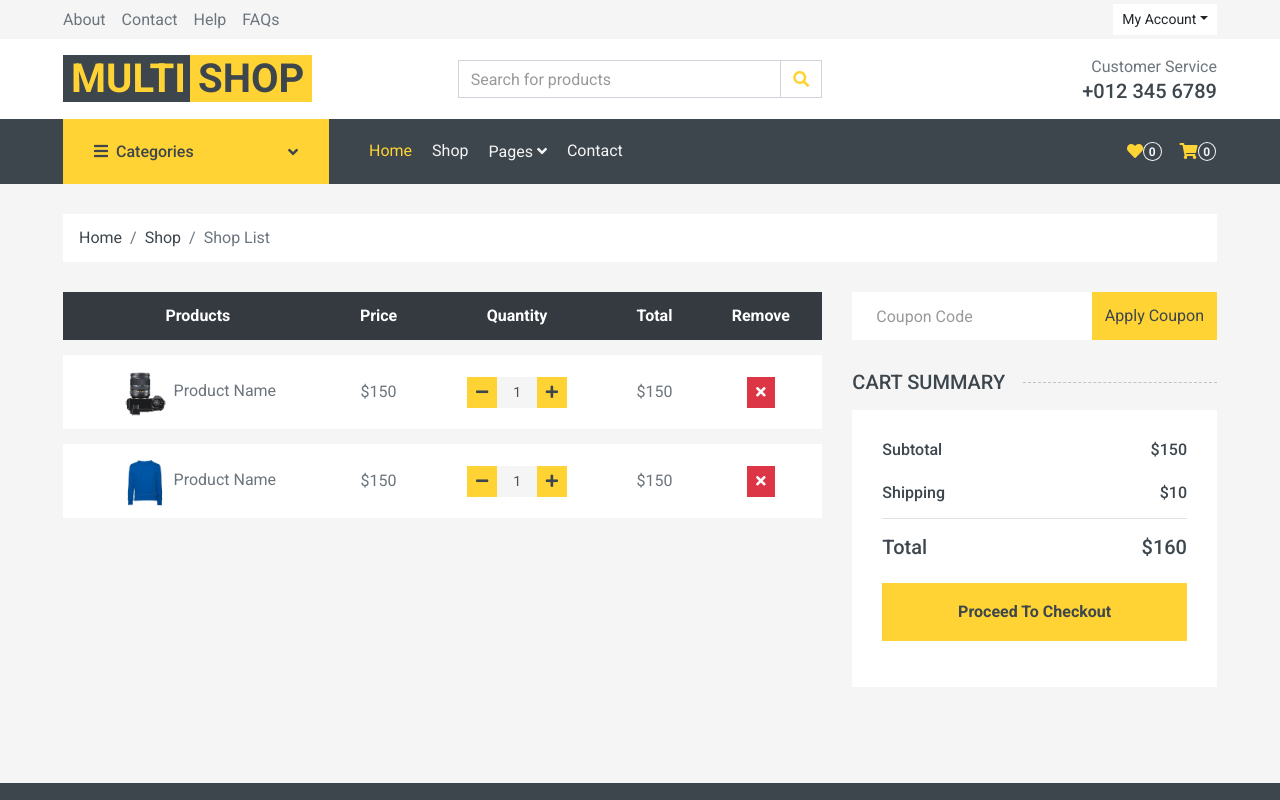
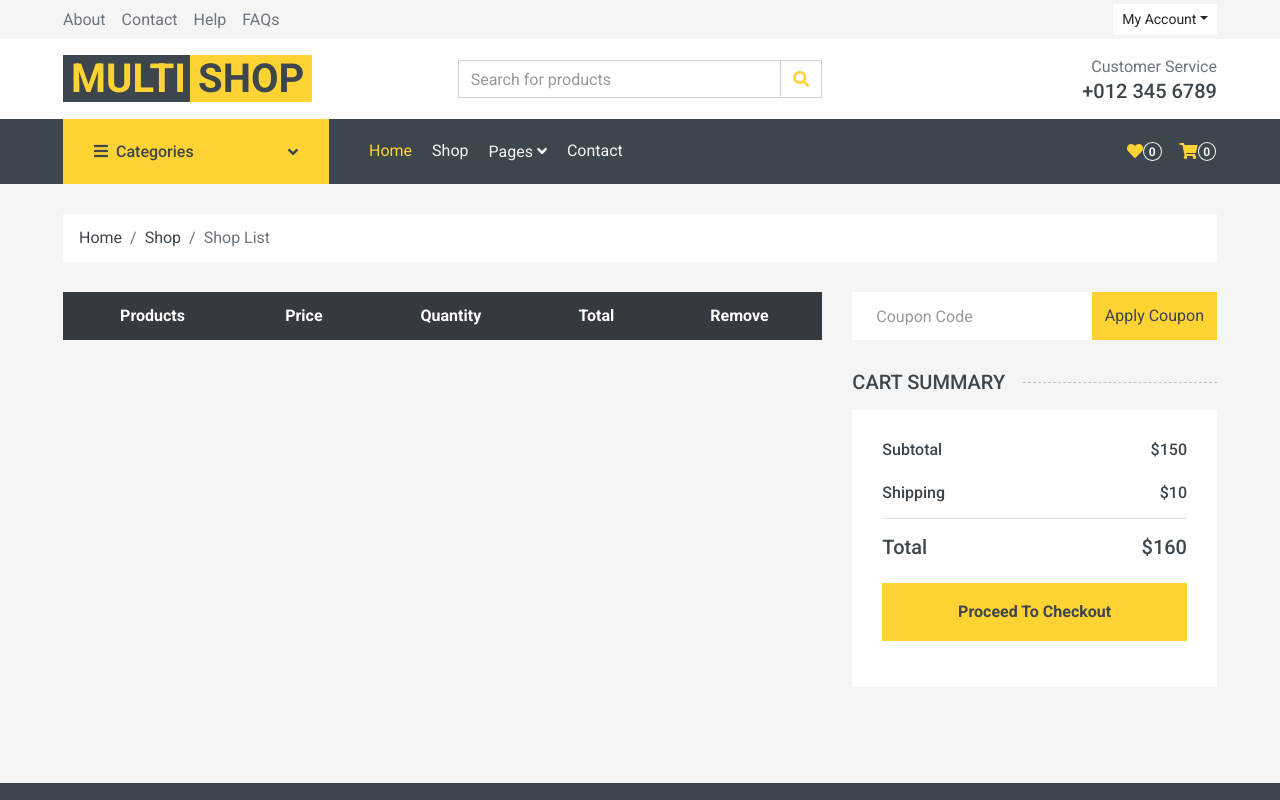
Before and after one commit to sdryasir/multi-shop-ecommerce-1, a React (Vite) app in the folder frontend/: page /cart in a window 1280 px wide. Shown: the top 800 px of the page. Built offline with nearby package versions, Linux system fonts and the light colour scheme.

Commit message:
add to cart functionality done

```diff
--- a/frontend/src/components/Navbar.jsx
+++ b/frontend/src/components/Navbar.jsx
@@ -2,10 +2,11 @@
 import { useSelector } from 'react-redux'
 import { Link } from 'react-router-dom'
 
+
 function Navbar() {
 
 
-    const { token } = useSelector(state => state.auth);
+    const { cart } = useSelector(state => state);
 
     return (
         <>
@@ -54,7 +55,6 @@
                                     <div className="nav-item dropdown">
                                         <a href="#" className="nav-link dropdown-toggle" data-toggle="dropdown">Pages <i className="fa fa-angle-down mt-1"></i></a>
                                         <div className="dropdown-menu bg-primary rounded-0 border-0 m-0">
-                                            <Link to="/cart" className="dropdown-item">Shopping Cart</Link>
                                             <Link to="/checkout" className="dropdown-item">Checkout</Link>
                                         </div>
                                     </div>
@@ -66,10 +66,10 @@
                                         <i className="fas fa-heart text-primary"></i>
                                         <span className="badge text-secondary border border-secondary rounded-circle" style={{ paddingBottom: '2px' }}>0</span>
                                     </a>
-                                    <a href="" className="btn px-0 ml-3">
+                                    <Link to={'/cart'} className="btn px-0 ml-3">
                                         <i className="fas fa-shopping-cart text-primary"></i>
-                                        <span className="badge text-secondary border border-secondary rounded-circle" style={{ paddingBottom: '2px' }}>0</span>
-                                    </a>
+                                        <span className="badge text-secondary border border-secondary rounded-circle" style={{ paddingBottom: '2px' }}>{cart.cart && cart.cart.length}</span>
+                                    </Link>
                                 </div>
                             </div>
                         </nav>
--- a/frontend/src/pages/Cart.jsx
+++ b/frontend/src/pages/Cart.jsx
@@ -1,10 +1,21 @@
 import React from 'react'
-import Breadcrumb from '../components/Breadcrumb'
+import Breadcrumb from '../components/Breadcrumb';
+import { useSelector, useDispatch } from 'react-redux'
+import { removeFromCart } from '../redux/slices/cartSlice';
+
 
 function Cart() {
+
+    const { cart } = useSelector(state => state);
+
+    const dispatch = useDispatch()
+    const handleRemove = (item) => {
+        dispatch(removeFromCart(item));
+    }
+
     return (
         <>
-    <Breadcrumb/>
+            <Breadcrumb />
             <div className="container-fluid">
                 <div className="row px-xl-5">
                     <div className="col-lg-8 table-responsive mb-5">
@@ -19,17 +30,20 @@
                                 </tr>
                             </thead>
                             <tbody className="align-middle">
-                        <tr>
-                            <td className="align-middle"><img src="img/product-1.jpg" alt="" style={{width: '50px'}}/> Product Name</td>
-                            <td className="align-middle">$150</td>
+
+
+                                {
+                                    cart.cart && cart.cart.map(item => <tr>
+                                        <td className="align-middle"><img src={item.image} alt="" style={{ width: '50px' }} /> {item.title}</td>
+                                        <td className="align-middle">Rs. {item.price}</td>
                                         <td className="align-middle">
-                                <div className="input-group quantity mx-auto" style={{width: '100px'}}>
+                                            <div className="input-group quantity mx-auto" style={{ width: '100px' }}>
                                                 <div className="input-group-btn">
                                                     <button className="btn btn-sm btn-primary btn-minus" >
                                                         <i className="fa fa-minus"></i>
                                                     </button>
                                                 </div>
-                                    <input type="text" onChange={()=>true} className="form-control form-control-sm bg-secondary border-0 text-center" value="1"/>
+                                                <input type="text" onChange={() => true} className="form-control form-control-sm bg-secondary border-0 text-center" value="1" />
                                                 <div className="input-group-btn">
                                                     <button className="btn btn-sm btn-primary btn-plus">
                                                         <i className="fa fa-plus"></i>
@@ -38,36 +52,16 @@
                                             </div>
                                         </td>
                                         <td className="align-middle">$150</td>
-                            <td className="align-middle"><button className="btn btn-sm btn-danger"><i className="fa fa-times"></i></button></td>
-                        </tr>
-                        <tr>
-                            <td className="align-middle"><img src="img/product-2.jpg" alt="" style={{width: '50px'}}/> Product Name</td>
-                            <td className="align-middle">$150</td>
-                            <td className="align-middle">
-                                <div className="input-group quantity mx-auto" style={{width: '100px'}}>
-                                    <div className="input-group-btn">
-                                        <button className="btn btn-sm btn-primary btn-minus" >
-                                        <i className="fa fa-minus"></i>
-                                        </button>
-                                    </div>
-                                    <input type="text" onChange={()=>true} className="form-control form-control-sm bg-secondary border-0 text-center" value="1"/>
-                                    <div className="input-group-btn">
-                                        <button className="btn btn-sm btn-primary btn-plus">
-                                            <i className="fa fa-plus"></i>
-                                        </button>
-                                    </div>
-                                </div>
-                            </td>
-                            <td className="align-middle">$150</td>
-                            <td className="align-middle"><button className="btn btn-sm btn-danger"><i className="fa fa-times"></i></button></td>
-                        </tr>
+                                        <td className="align-middle"><button className="btn btn-sm btn-danger" onClick={() => handleRemove(item)}><i className="fa fa-times"></i></button></td>
+                                    </tr>)
+                                }
                             </tbody>
                         </table>
                     </div>
                     <div className="col-lg-4">
                         <form className="mb-30" action="">
                             <div className="input-group">
-                        <input type="text" className="form-control border-0 p-4" placeholder="Coupon Code"/>
+                                <input type="text" className="form-control border-0 p-4" placeholder="Coupon Code" />
                                 <div className="input-group-append">
                                     <button className="btn btn-primary">Apply Coupon</button>
                                 </div>
--- a/frontend/src/pages/Detail.jsx
+++ b/frontend/src/pages/Detail.jsx
@@ -2,12 +2,21 @@
 import Breadcrumb from '../components/Breadcrumb';
 import { useParams } from 'react-router-dom';
 import { useGetProductByIdQuery } from '../redux/features/product/productApi';
+import { addToCart } from '../redux/slices/cartSlice';
+import { useDispatch } from 'react-redux';
+
+
 
 
 function Detail() {
 
     const { id } = useParams();
     const { data, isLoading, error } = useGetProductByIdQuery(id);
+    const dispatch = useDispatch()
+
+    const handleCart = (product) => {
+        dispatch(addToCart(product));
+    }
 
 
     return (
@@ -86,8 +95,7 @@
                                         </button>
                                     </div>
                                 </div>
-                                <button className="btn btn-primary px-3"><i className="fa fa-shopping-cart mr-1"></i> Add To
-                                    Cart</button>
+                                <button className="btn btn-primary px-3" onClick={() => handleCart(data)}><i className="fa fa-shopping-cart mr-1"></i> Add To Cart</button>
                             </div>
                             <div className="d-flex pt-2">
                                 <strong className="text-dark mr-2">Share on:</strong>
--- /dev/null
+++ b/frontend/src/redux/slices/cartSlice.js
@@ -0,0 +1,41 @@
+import { createSlice } from '@reduxjs/toolkit'
+
+const initialState = {
+    cart: []
+}
+
+const cartSlice = createSlice({
+    name: 'cartSlice',
+    initialState,
+    reducers: {
+        addToCart(state, action) {
+            const productToAdd = action.payload;
+            const existingProduct = state.cart.find(product => product._id === productToAdd._id);
+
+            if (existingProduct) {
+                existingProduct.quantity += 1;
+            } else {
+                state.cart.unshift({ ...productToAdd, quantity: 1 });
+            }
+        },
+        removeFromCart(state, action) {
+            const productToRemove = action.payload;
+            const existingProduct = state.cart.find(product => product._id === productToRemove._id);
+
+            if (existingProduct) {
+                if (existingProduct.quantity > 1) {
+                    existingProduct.quantity -= 1;
+                } else {
+
+                    state.cart = state.cart.filter(product => product._id !== productToRemove._id);
+                }
+            }
+        },
+        emptyCart(state, action) {
+            state.cart = action.payload;
+        },
+    },
+})
+
+export const { addToCart, removeFromCart, emptyCart } = cartSlice.actions
+export default cartSlice.reducer
--- a/frontend/src/redux/store.js
+++ b/frontend/src/redux/store.js
@@ -3,6 +3,7 @@
 import { authApi } from './features/auth/authApi';
 import { categoryApi } from './features/category/categoryApi';
 import authSlice from './features/auth/authSlice';
+import cartSlice from './slices/cartSlice';
 import { persistStore, persistReducer } from 'redux-persist'
 import storage from 'redux-persist/lib/storage'
 
@@ -13,11 +14,12 @@
 
 
 const rootReducer = combineReducers({
-    auth:authSlice,
-    [productApi.reducerPath]: productApi.reducer,
-    [authApi.reducerPath]: authApi.reducer,
-    [categoryApi.reducerPath]: categoryApi.reducer
-  })
+  auth: authSlice,
+  cart: cartSlice,
+  [productApi.reducerPath]: productApi.reducer,
+  [authApi.reducerPath]: authApi.reducer,
+  [categoryApi.reducerPath]: categoryApi.reducer
+})
 
 const persistedReducer = persistReducer(persistConfig, rootReducer)
 
```
Lines whose indentation alone changed are shown as unchanged.
